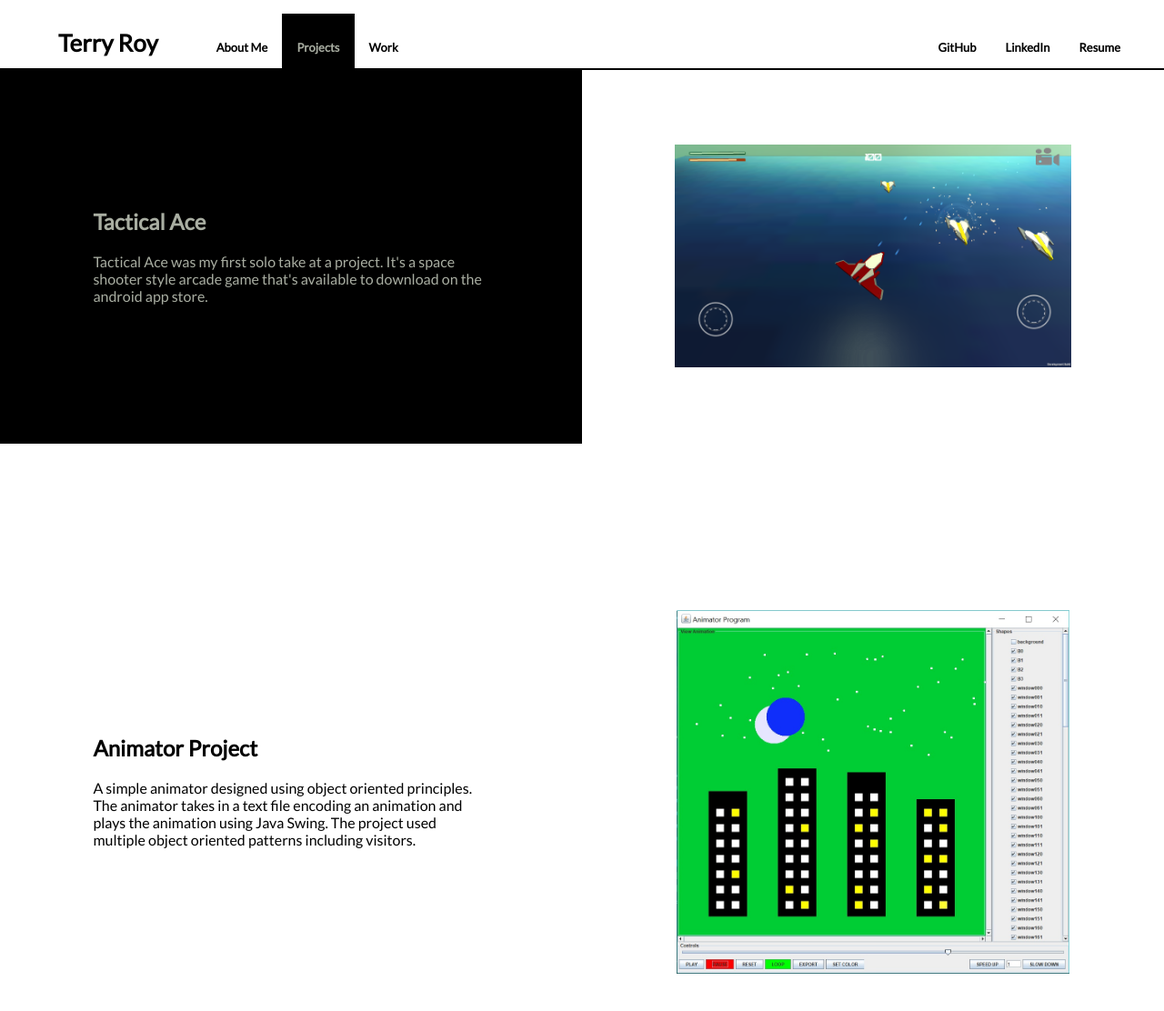
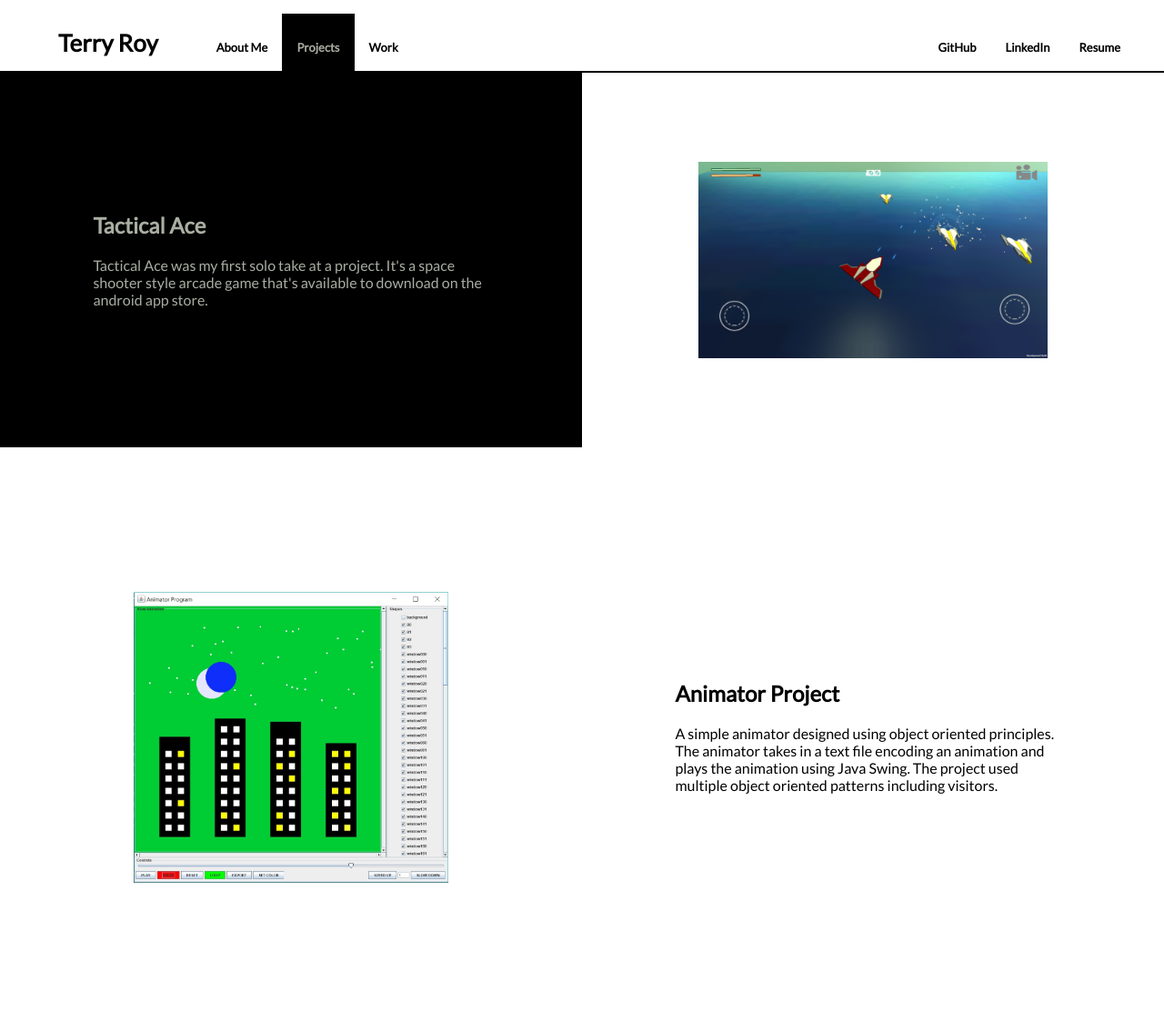
Before and after one commit to terryr1/terryr1.github.io, a plain HTML site: page projects.html in a window 1280 px wide. Shown: the top 1112 px of the page at 91% size. Drawn offline with Linux system fonts and the light colour scheme.

Commit message:
fixed weird formatting

```diff
--- a/master.css
+++ b/master.css
@@ -1,5 +1,7 @@
 
 /*-------------------MOBILE VERSION---------------------------------------------------------------*/
+
+/*reset css*/
 body {
 		margin: 0;
 		padding: 0;
@@ -10,7 +12,7 @@ body {
 	    box-sizing: border-box;
 }
 
-/*------ABOUT ME-----*/
+/*------Formatting Text and Images-----*/
 
 .section {
 	align-items: center;
@@ -73,12 +75,12 @@ body {
 .hline {
 	display: none;
 }
+
 .header {
 	width: 100%;
 	font-family: 'Lato', serif;
     font-size: 13px;/*make vh*/
 }
-
 
 /*my name*/
 .header h1 {
@@ -124,17 +126,16 @@ body {
 /*--------------SIDEBAR------------*/
 
 #sidebar {
-
 	font-family: 'Lato', serif;
 	top: -.25%;
 	font-size: 13px;/*make vh*/
 	margin: 0;
 	padding: 0;
 	position: fixed;
-	width: 35%;
+	width: 45%;
 	height:100%;
 	background-color: white;
-	right: -35%;
+	right: -45%;
 	transition: all 500ms linear;
 	z-index: 2;
 }
@@ -193,7 +194,9 @@ body {
 
 /*----------------DESKTOP SITE--------------------------------------------------------------------------------------------*/
 
-@media only screen and (min-width: 777px) {
+@media only screen and (min-width: 830px) {
+
+	/*Resets css and doesn't display mobile only things*/
 
     body {
 		margin: 0;
@@ -203,8 +206,11 @@ body {
 
 	* {
 		margin: 0;
-	    box-sizing: border-box;
 	    /*border: 1px solid red;*/
+	}
+
+	div {
+		width: 100%;
 	}
 
 	.mobileversion {
@@ -219,59 +225,57 @@ body {
 		display: none;
 	}
 
-	/*----------------------------------MAIN PAGE CONTENT----*/
-
+	/*---------------------Formats Images and Text----*/
 	.section {
 		all: unset;
-		display: flex;
 		align-items: center;
 		width: 100%;
+		display: flex;
+		font-family: 'Lato', serif;
+		font-weight: 1;
 		background-color: white;
+		font-style: normal;
 	}
 
 	.section h1 {
 		margin-bottom: 20px;
 	}
 
+	.img-container {
+		text-align: center;
+
+		width: 50%;
+	}
+
 	.left {
 		float: left;
-
 	}
 
 	.right {
 		float: right;
 	}
 
+
 	.img {
-		all: unset;
-		max-height: 50vh;
-		margin: 0;
-		padding-top: 3%;
-		padding-bottom: 3%;
-		padding-left: 8%;
-		padding-right: 8%;
-		object-fit: contain;
-		align-self: center;
-		width: 34%;
+		padding: 0;
+		width: auto;
 		height: auto;
+		max-height: 40vh;
+		max-width: 60%;
 	}
 
 	.white {
-		font-family: 'Lato', serif;
-		font-weight: 1;
-		font-style: normal;
+		vertical-align: middle;
 		color: black;
 		width: 50%;
 		padding: 8%;
-		padding-top: 25%;
-		padding-bottom: 25%;
+		padding-top: 20%;
+		padding-bottom: 20%;
 		background-color: white;
 	}
 
 	.black {
-		font-family: 'Lato', serif;
-		font-weight: 1;
-		font-style: normal;
+		vertical-align: middle;
 		margin-bottom: 0;
 		color: #A9AEA2;
 		width: 50%;
@@ -280,6 +284,8 @@ body {
 		padding-bottom: 12%;
 		background-color: black;
 	}
+
+
 
 	/**-------------------------------art banner---------------------------**/
 
@@ -297,11 +303,7 @@ body {
 	.banner {
 		width: 100%;
 		height: auto;
-		top: 95%;
-		left: 0%;
 		position: absolute;
-		padding-top: 15%;
-		padding-bottom: 15%;
 	}
 
 
@@ -339,16 +341,17 @@ body {
 		left: 0;
 		display: unset;
 		width: 100%;
-		top: 75px;/*make vh*/
+		top: 78px;
 		color: black;
-		border-top: 2px solid black;/*make vh*/
+		border-top: 2px solid black;
 		position: absolute;
 	}
 
 	.header {
+		display: inline-block;
 		width: 100%;
 		font-family: 'Lato', serif;
-	    font-size: 13px;/*make vh*/
+	    font-size: 13px;
 	}
 
 	.header ul
@@ -384,20 +387,20 @@ body {
 		display: flex;
 		float: left;
 		display: block;
-		padding: 0 2vh;/*make vh*/
+		padding: 0 2vh;
 		list-style: none;
-		line-height: 75px;/*make px*/
+		line-height: 75px;
 		text-align: center;
 		text-decoration: none;
 		color: black;
 		font-weight: bold;
-		margin-left: 6vh;/*make vh*/
+		margin-left: 6vh;
 	}
 
 	.header ul li
 	{
 		list-style: none;
-		line-height: 75px;/*make px*/
+		line-height: 75px;
 		text-align: center;
 	}
 
--- a/projects.html
+++ b/projects.html
@@ -65,14 +65,19 @@
 				<h1>Tactical Ace</h1>
 				<p> Tactical Ace was my first solo take at a project. It's a space shooter style arcade game that's available to download on the android app store.</p>
 			</section>
-			<img src="images/ace.png" class="right img" alt = "tactical ace screenshot" />
+			<div class = "right img-container">
+				<img src="images/ace.png" class="img" alt = "tactical ace screenshot" />
+			</div>
 		</div>
 		<div class = "section white-back">
+
+			<div class = "left img-container">
+				<img src = "images/animator1.jpg" class = "img" alt = "animator screenshot" />
+			</div>
 			<section class = "right white">
 				<h1>Animator Project</h1>
 				<p>A simple animator designed using object oriented principles. The animator takes in a text file encoding an animation and plays the animation using Java Swing. The project used multiple object oriented patterns including visitors.</p>
 			</section>
-			<img src = "images/animator1.jpg" class = "left img" alt = "animator screenshot" />
 
 		</div>
 		<div class = "section">
@@ -80,7 +85,9 @@
 				<h1>Project Story</h1>
 				<p> An artistic take on platforming games. Project Story is all about building my skills as an artist, musician, and coder. I hope to create a story based platformer with an art and music style that build upon the story. </p>
 			</section>
-			<img src = "images/gs.png" class = "right img" alt = "project story concept" />
+			<div class = "right img-container">
+				<img src = "images/gs.png" class = "img" alt = "project story concept" />
+			</div>
 		</div>
 		<div class = "footer">
 
```
Also changed, not shown: index.html (+6 -2 lines), work.html (+3 -1 lines). Lines whose indentation alone changed are shown as unchanged.
